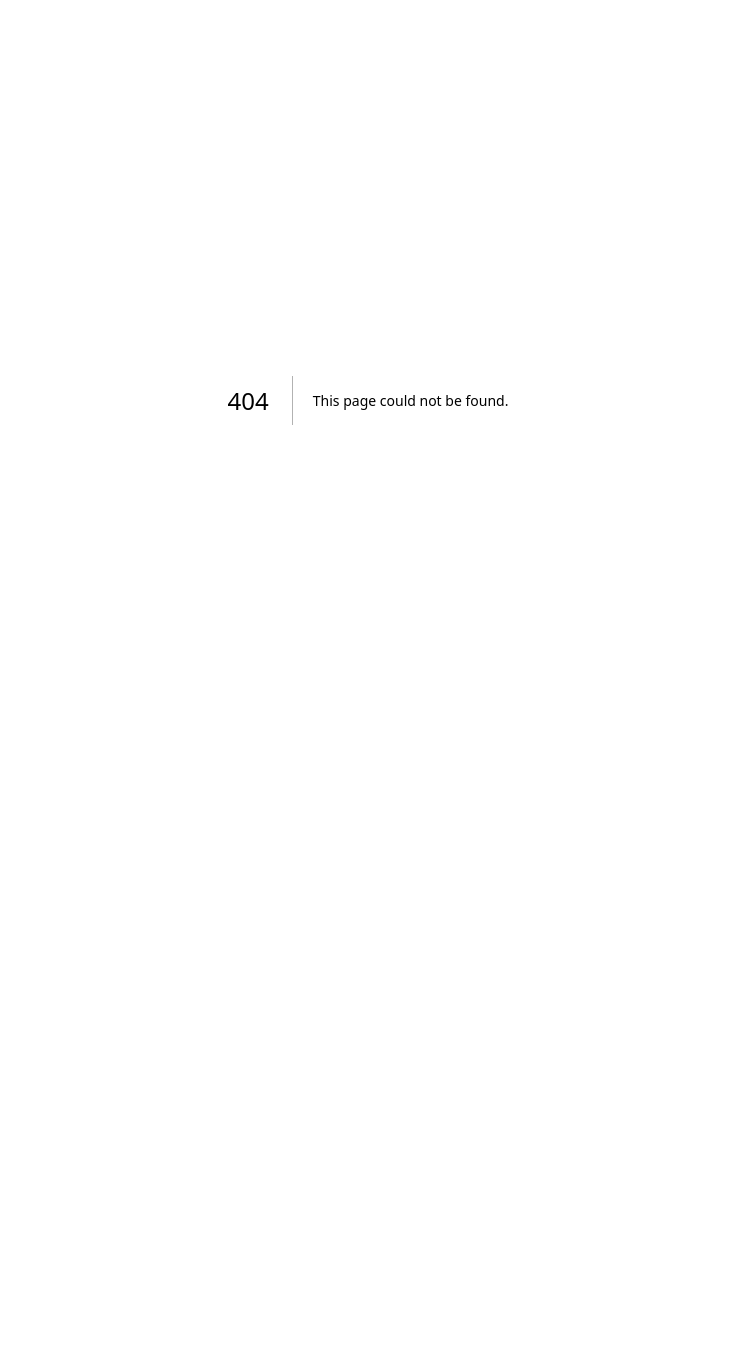
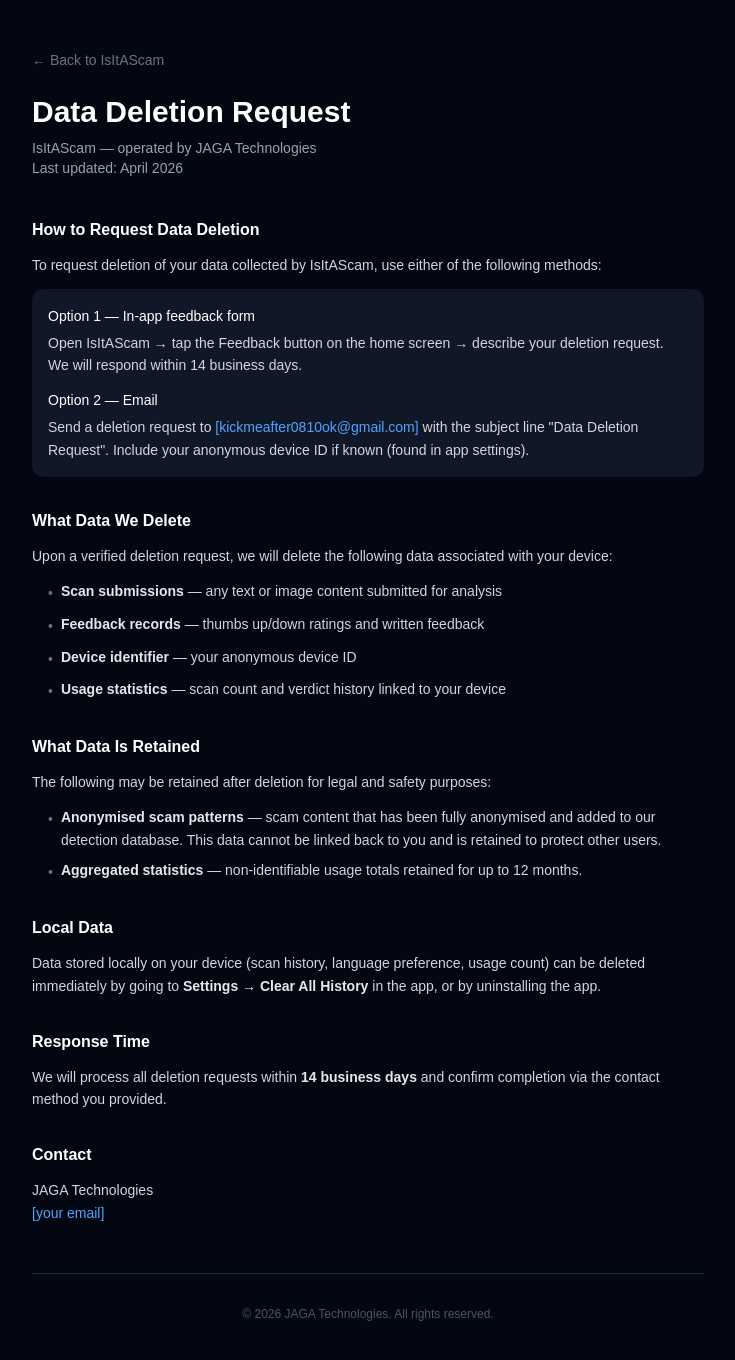
Before and after one commit to kickmeafter0810ok-ui/Isthisascam, a Next.js app: page /delete-data in a window 1280 px wide. Before the commit this address had no page. Shown: the top 1360 px of the page, without its empty margins (272-1007 px from the left). Before the commit the page ends 800 px from the top, so only its background shows below. Built offline with nearby package versions, Linux system fonts and the light colour scheme.

Commit message:
privacy deletion link added

```diff
--- /dev/null
+++ b/app/delete-data/page.tsx
@@ -0,0 +1,79 @@
+export default function DeleteData() {
+  return (
+    <main className="min-h-screen bg-gray-950 text-gray-100 px-4 py-12">
+      <div className="max-w-2xl mx-auto">
+
+        <div className="mb-10">
+          <a href="/" className="text-sm text-gray-500 hover:text-gray-300 transition-colors mb-6 inline-block">
+            ← Back to IsItAScam
+          </a>
+          <h1 className="text-3xl font-bold text-white mb-2">Data Deletion Request</h1>
+          <p className="text-gray-400 text-sm">
+            IsItAScam — operated by JAGA Technologies<br />
+            Last updated: April 2026
+          </p>
+        </div>
+
+        <div className="space-y-8 text-gray-300 leading-relaxed text-sm">
+
+          <section>
+            <h2 className="text-white font-semibold text-base mb-3">How to Request Data Deletion</h2>
+            <p className="mb-3">To request deletion of your data collected by IsItAScam, use either of the following methods:</p>
+            <div className="bg-gray-900 rounded-xl p-4 space-y-3">
+              <div>
+                <p className="text-white font-medium mb-1">Option 1 — In-app feedback form</p>
+                <p>Open IsItAScam → tap the Feedback button on the home screen → describe your deletion request. We will respond within 14 business days.</p>
+              </div>
+              <div>
+                <p className="text-white font-medium mb-1">Option 2 — Email</p>
+                <p>Send a deletion request to <span className="text-blue-400">[kickmeafter0810ok@gmail.com]</span> with the subject line "Data Deletion Request". Include your anonymous device ID if known (found in app settings).</p>
+              </div>
+            </div>
+          </section>
+
+          <section>
+            <h2 className="text-white font-semibold text-base mb-3">What Data We Delete</h2>
+            <p className="mb-3">Upon a verified deletion request, we will delete the following data associated with your device:</p>
+            <ul className="space-y-2 pl-4">
+              <li className="flex gap-2"><span className="text-gray-500 mt-0.5">•</span><span><strong className="text-gray-200">Scan submissions</strong> — any text or image content submitted for analysis</span></li>
+              <li className="flex gap-2"><span className="text-gray-500 mt-0.5">•</span><span><strong className="text-gray-200">Feedback records</strong> — thumbs up/down ratings and written feedback</span></li>
+              <li className="flex gap-2"><span className="text-gray-500 mt-0.5">•</span><span><strong className="text-gray-200">Device identifier</strong> — your anonymous device ID</span></li>
+              <li className="flex gap-2"><span className="text-gray-500 mt-0.5">•</span><span><strong className="text-gray-200">Usage statistics</strong> — scan count and verdict history linked to your device</span></li>
+            </ul>
+          </section>
+
+          <section>
+            <h2 className="text-white font-semibold text-base mb-3">What Data Is Retained</h2>
+            <p className="mb-3">The following may be retained after deletion for legal and safety purposes:</p>
+            <ul className="space-y-2 pl-4">
+              <li className="flex gap-2"><span className="text-gray-500 mt-0.5">•</span><span><strong className="text-gray-200">Anonymised scam patterns</strong> — scam content that has been fully anonymised and added to our detection database. This data cannot be linked back to you and is retained to protect other users.</span></li>
+              <li className="flex gap-2"><span className="text-gray-500 mt-0.5">•</span><span><strong className="text-gray-200">Aggregated statistics</strong> — non-identifiable usage totals retained for up to 12 months.</span></li>
+            </ul>
+          </section>
+
+          <section>
+            <h2 className="text-white font-semibold text-base mb-3">Local Data</h2>
+            <p>Data stored locally on your device (scan history, language preference, usage count) can be deleted immediately by going to <strong className="text-gray-200">Settings → Clear All History</strong> in the app, or by uninstalling the app.</p>
+          </section>
+
+          <section>
+            <h2 className="text-white font-semibold text-base mb-3">Response Time</h2>
+            <p>We will process all deletion requests within <strong className="text-gray-200">14 business days</strong> and confirm completion via the contact method you provided.</p>
+          </section>
+
+          <section>
+            <h2 className="text-white font-semibold text-base mb-3">Contact</h2>
+            <p>JAGA Technologies<br />
+            <span className="text-blue-400">[your email]</span></p>
+          </section>
+
+        </div>
+
+        <div className="mt-12 pt-8 border-t border-gray-800 text-center text-xs text-gray-600">
+          © 2026 JAGA Technologies. All rights reserved.
+        </div>
+
+      </div>
+    </main>
+  );
+}
--- a/app/privacy/page.tsx
+++ b/app/privacy/page.tsx
@@ -50,7 +50,7 @@
             content: `• To provide scam detection analysis
 - To improve detection accuracy via feedback
 - To monitor app usage and performance
-- To enforce fair usage limits (10 free AI scans/month)
+- To enforce fair usage limits (20 free AI scans/month)
 
 We do NOT:
 - Sell your data to third parties
@@ -76,10 +76,7 @@
 - Data sent: Standard web request logs (IP, browser)
 - Privacy policy: vercel.com/legal/privacy-policy
 
-Tally.so
-- Purpose: User feedback collection (optional)
-- Only if you voluntarily submit the feedback form
-- Privacy policy: tally.so/privacy`
+`
           },
           {
             title: '5. Your Rights Under Malaysian PDPA',
@@ -97,6 +94,8 @@
             title: '6. Data Retention',
             content: `• Message content: Not retained (processed and discarded)
 - Anonymous scan statistics: 12 months
+- User feedback corrections: Used to improve AI detection accuracy
+  for all users. Anonymised before use.
 - User feedback: 24 months or until deleted by admin
 - Device identifier: Until you clear browser data
 - App preferences: Until you clear browser data or use "Clear History"`
@@ -127,7 +126,7 @@
 - Results are AI-generated and not guaranteed to be accurate
 - This app does not constitute legal, financial, or security advice
 - The developer is not liable for any losses, damages, or decisions made based on app results
-- Always verify suspicious messages with official sources (your bank, PDRM at 999, MCMC at 1-800-888-030)
+- Always verify suspicious messages with official sources (your bank, PDRM at 997, MCMC at 1-800-888-030)
 - - Report scams to: NSRC at 997 (8am-8pm daily) or CCID at 03-2610 1559`
           },
           {
```
